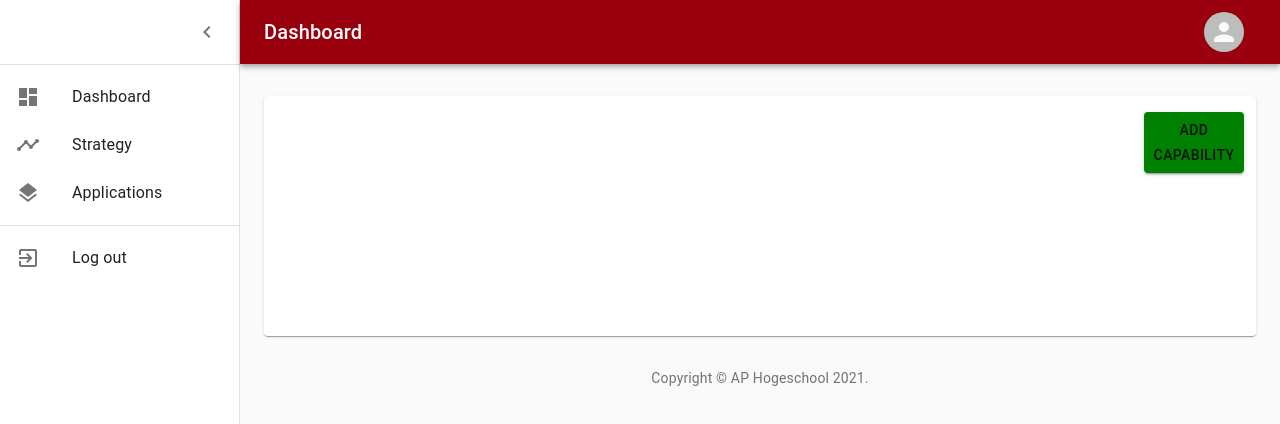
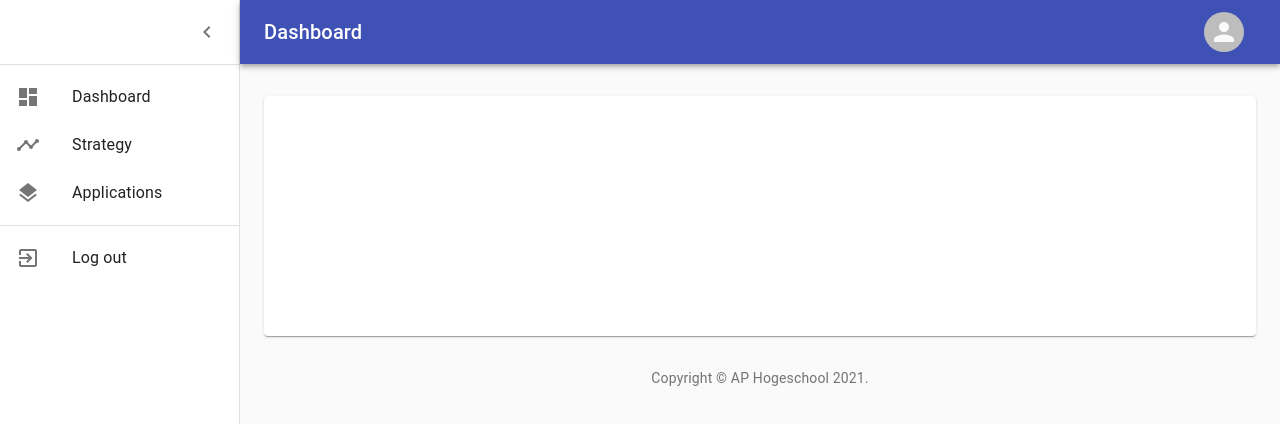
Before and after one commit to iDeebSee/LEAP, a React (Create React App) app in the folder frontend/: page / in a window 1280 px wide. Shown: the top 424 px of the page. Built offline with nearby package versions, Linux system fonts and the light colour scheme.

Commit message:
copyright aangepast

```diff
--- /dev/null
+++ b/frontend/src/components/Copyright.js
@@ -0,0 +1,17 @@
+import React from 'react';
+import Typography from '@material-ui/core/Typography';
+import Link from '@material-ui/core/Link';
+import "../styling/Index.css";
+
+export default function Copyright() {
+    return (
+        <Typography variant="body2" color="textSecondary" align="center">
+            {'Copyright © '}
+            <Link color="inherit" href="https://ap.be/">
+                AP Hogeschool
+      </Link>{' '}
+            {new Date().getFullYear()}
+            {'.'}
+        </Typography>
+    );
+}
--- a/frontend/src/templates/Index.js
+++ b/frontend/src/templates/Index.js
@@ -10,35 +10,15 @@ import List from '@material-ui/core/List';
 import Typography from '@material-ui/core/Typography';
 import Divider from '@material-ui/core/Divider';
 import IconButton from '@material-ui/core/IconButton';
-import Badge from '@material-ui/core/Badge';
-import { Avatar, Button } from '@material-ui/core';
+import { Avatar } from '@material-ui/core';
 import Container from '@material-ui/core/Container';
 import Grid from '@material-ui/core/Grid';
 import Paper from '@material-ui/core/Paper';
 import Link from '@material-ui/core/Link';
 import MenuIcon from '@material-ui/icons/Menu';
 import ChevronLeftIcon from '@material-ui/icons/ChevronLeft';
-import NotificationsIcon from '@material-ui/icons/Notifications';
 import { mainListItems, secondaryListItems } from '../components/AsideItems';
-import { red } from '@material-ui/core/colors';
-import "../styling/Index.css";
-
-// import Chart from './Chart';
-// import Deposits from './Deposits';
-// import Orders from './Orders';
-
-function Copyright() {
-    return (
-        <Typography variant="body2" color="textSecondary" align="center">
-            {'Copyright © '}
-            <Link color="inherit" href="https://material-ui.com/">
-                AP Hogeschool
-      </Link>{' '}
-            {new Date().getFullYear()}
-            {'.'}
-        </Typography>
-    );
-}
+import Copyright from '../components/Copyright';
 
 const drawerWidth = 240;
 
@@ -61,9 +41,7 @@ const useStyles = makeStyles((theme) => ({
         transition: theme.transitions.create(['width', 'margin'], {
             easing: theme.transitions.easing.sharp,
             duration: theme.transitions.duration.leavingScreen,
-
         }),
-        backgroundColor:"#97000C",
     },
     appBarShift: {
         marginLeft: drawerWidth,
@@ -121,7 +99,6 @@ const useStyles = makeStyles((theme) => ({
     fixedHeight: {
         height: 240,
     },
-
 }));
 
 export default function Index() {
@@ -138,8 +115,8 @@ export default function Index() {
     return (
         <div className={classes.root}>
             <CssBaseline />
-            <AppBar   position="absolute" className={clsx(classes.appBar, open && classes.appBarShift)}>
-                <Toolbar c className={classes.toolbar}>
+            <AppBar position="absolute" className={clsx(classes.appBar, open && classes.appBarShift)}>
+                <Toolbar className={classes.toolbar} >
                     <IconButton
                         edge="start"
                         color="inherit"
@@ -184,8 +161,6 @@ export default function Index() {
                         {/* Chart */}
                         <Grid item xs={12} md={12} lg={12}>
                             <Paper className={fixedHeightPaper}>
-                            <Button className="AddCap" backgroundColor="red" variant="contained">Add Capability</Button>
-
                                 {/* <Chart /> */}
                             </Paper>
                             {/* </Grid> */}
```
Also changed, not shown: frontend/src/templates/Strategy.js (added).
